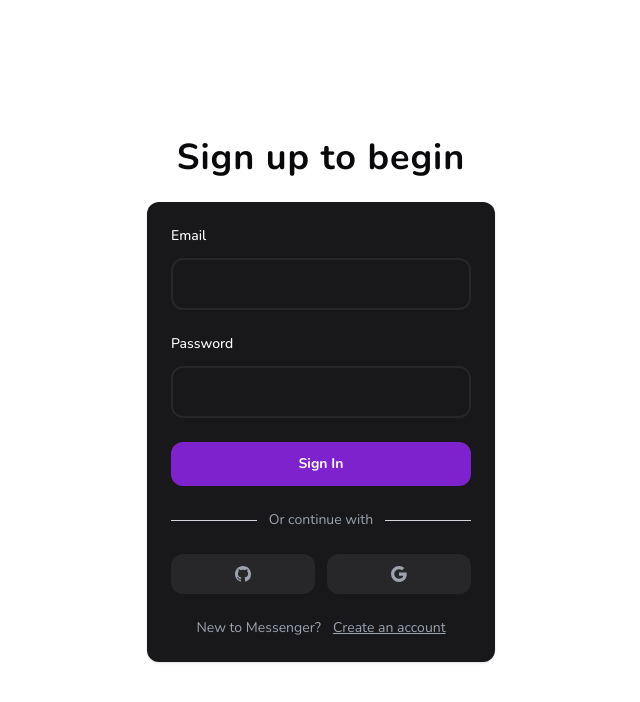
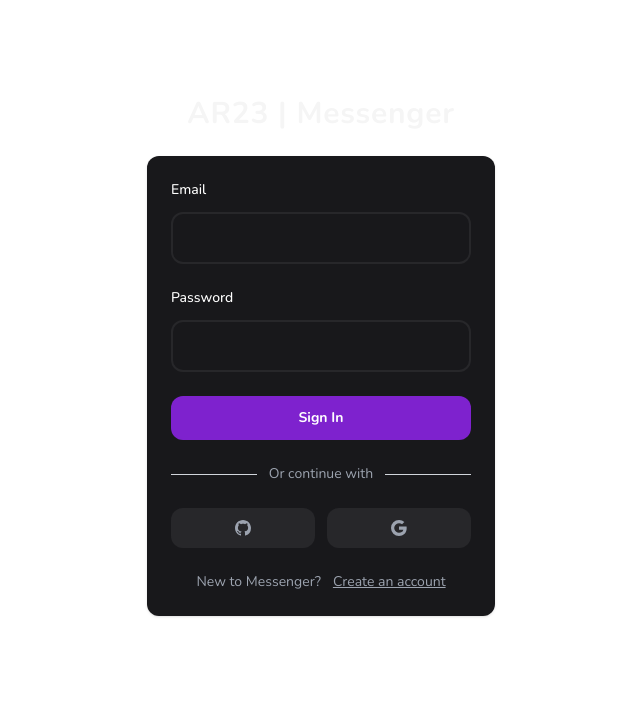
Before and after one commit to ARXXIII/messenger, a Next.js app: page / in a window 1280 px wide. Shown: the top 702 px of the page, without its empty margins (319-959 px from the left). Built offline with nearby package versions, Linux system fonts and the light colour scheme; no server answers.

Commit message:
Little redesign

```diff
--- a/app/(pages)/page.tsx
+++ b/app/(pages)/page.tsx
@@ -2,9 +2,9 @@ import { AuthForm } from "./components";
 
 export default function Home() {
     return (
-        <article className="flex flex-col min-h-screen justify-center items-center p-24">
+        <article className="flex flex-col justify-center items-center lg:p-24 h-full">
             <section>
-                <h1 className="font-bold text-4xl tracking-wide">Sign up to begin</h1>
+                <h1 className="font-bold text-3xl text-neutral-100 tracking-wide">AR23 | Messenger</h1>
             </section>
             <section>
                 <AuthForm />
```
